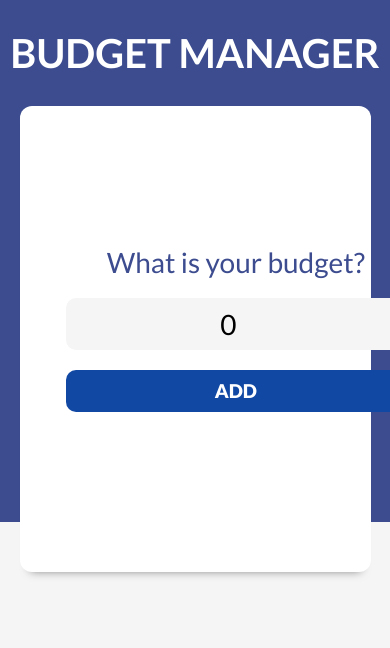
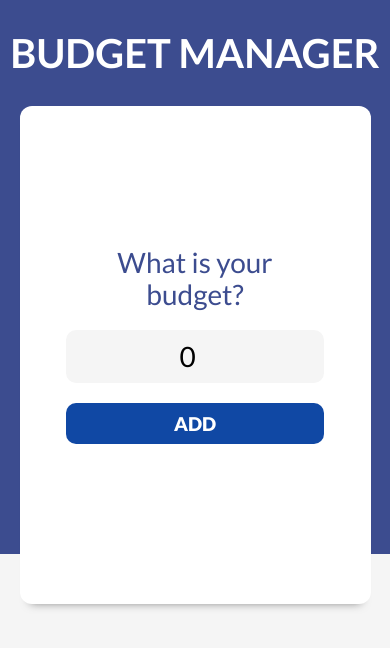
Before and after one commit to danielsalvas/Budget-manager-zustand, a React (Vite) app: page / in a window 390 px wide. Shown: the top 648 px of the page. Built offline with nearby package versions, Linux system fonts and the light colour scheme.

Commit message:
[Fixes] Fix in responsive mobile New Budget component

```diff
--- a/src/App.jsx
+++ b/src/App.jsx
@@ -73,7 +73,6 @@ function App() {
       expense.date = Date.now()
       setExpenses([...expenses, expense])
     }
-
     setAnimationModal(false)
 
         setTimeout(() => {
--- a/src/index.css
+++ b/src/index.css
@@ -78,8 +78,9 @@ header h1 {
     border-bottom: 2px solid var(--blue);
 }
 .form .field {
-    display: grid;
+    display: flex;
     margin-bottom: 2rem;
+    flex-direction: column;
 }
 
 .form label {
```
